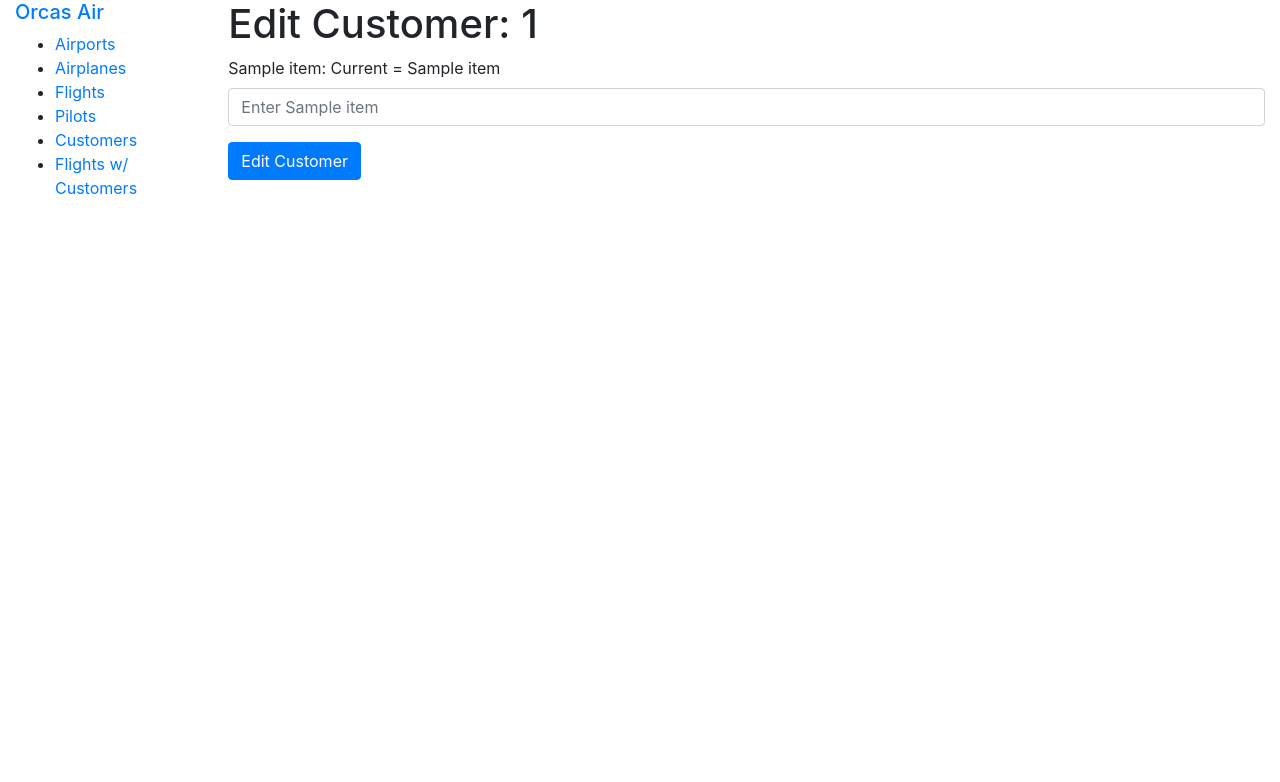
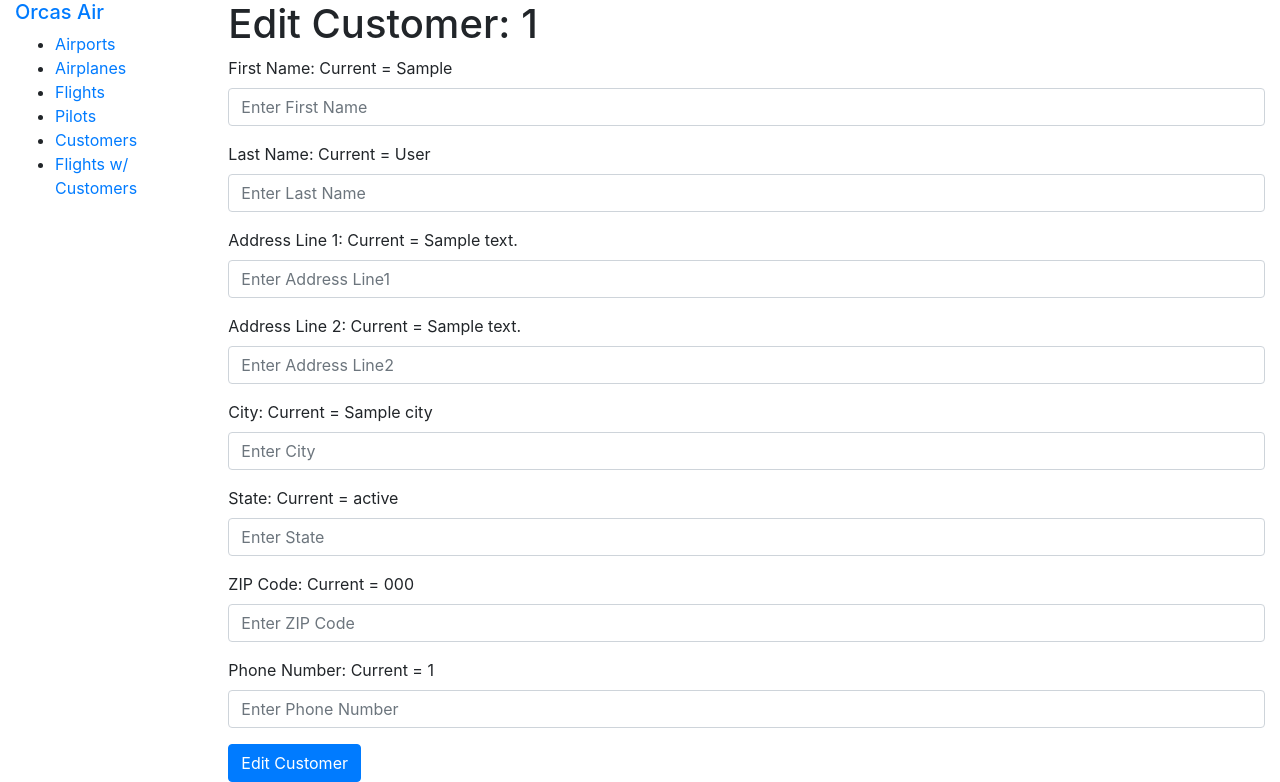
Before and after one commit to jodahoney/cs340_project, a Flask app: template project/templates/edit_customer.html in a window 1280 px wide. Shown: the part 56-838 px from the top of the page. Before the commit the page ends 250 px from the top, so only its background shows below. Run offline with Flask 2, Linux system fonts and the light colour scheme; the template is opened without the code that fills it: most values are stand-ins (such as "Sample title", 1, 10 or a date in 2020); some libraries are stand-ins or nearby versions.

Commit message:
Added req to forms corresponding to NOT NULL in db

```diff
--- a/project/templates/airports.html
+++ b/project/templates/airports.html
@@ -51,7 +51,7 @@
         {% for value in data[0] %}
             <div class="form-group">
                 <label for={{value}}>{{value}}</label>
-                <input type="text" class="form-control" id="{{value}}" name="{{value}}" placeholder="Enter {{value}}">
+                <input type="text" class="form-control" id="{{value}}" name="{{value}}" placeholder="Enter {{value}}" required>
             </div>
 
         {% endfor %}
--- a/project/templates/edit_airport.html
+++ b/project/templates/edit_airport.html
@@ -10,7 +10,7 @@
         {% if value != "AirportID" %}
         <div class="form-group">
             <label for={{value}}>{{value}}: Current = {{ data[0][value] }}</label>
-            <input type="text" class="form-control" id="{{value}}" name="{{value}}" placeholder="Enter {{value}}">
+            <input type="text" class="form-control" id="{{value}}" name="{{value}}" placeholder="Enter {{value}}" required>
         </div>
         {% endif %}
 
--- a/project/templates/edit_customer.html
+++ b/project/templates/edit_customer.html
@@ -6,16 +6,47 @@
 
 {% block content %}
 <form id="editCustomer" action="{{ url_for('edit_customer', id=data[0].CustomerID) }}" method="post">
-    {% for value in data[0] %}
-        {% if value != "CustomerID" %}
-        <div class="form-group">
-            <label for={{value}}>{{value}}: Current = {{ data[0][value] }}</label>
-            <input type="text" class="form-control" id="{{value}}" name="{{value}}" placeholder="Enter {{value}}">
-        </div>
-        {% endif %}
+  <div class="form-group">
+    <label for=FirstName> First Name: Current = {{ data[0].FirstName }} </label>
+    <input type="text" class="form-control" id="FirstName" name="FirstName" placeholder="Enter First Name" required>
+  </div>
 
-    {% endfor %}
+  <div class="form-group">
+    <label for=LastName> Last Name: Current = {{ data[0].LastName }} </label>
+    <input type="text" class="form-control" id="LastName" name="LastName" placeholder="Enter Last Name" required>
+  </div>
+
+  <div class="form-group">
+    <label for=AddressLine1> Address Line 1: Current = {{ data[0].AddressLine1 }} </label>
+    <input type="text" class="form-control" id="AddressLine1" name="AddressLine1" placeholder="Enter Address Line1" required>
+  </div>
+
+  <div class="form-group">
+    <label for=AddressLine2> Address Line 2: Current = {{ data[0].AddressLine2}} </label>
+    <input type="text" class="form-control" id="AddressLine2" name="AddressLine2" placeholder="Enter Address Line2">
+  </div>
+
+  <div class="form-group">
+    <label for=City> City: Current = {{ data[0].City }} </label>
+    <input type="text" class="form-control" id="City" name="City" placeholder="Enter City" required>
+  </div>
+
+  <div class="form-group">
+    <label for=State> State: Current = {{ data[0].State }} </label>
+    <input type="text" class="form-control" id="State" name="State" placeholder="Enter State" required>
+  </div>
+
+  <div class="form-group">
+    <label for=ZIP_Code> ZIP Code: Current = {{ data[0].ZIP_Code }} </label>
+    <input type="number" class="form-control" id="ZIP_Code" name="ZIP_Code" placeholder="Enter ZIP Code" required>
+  </div>
+
+  <div class="form-group">
+    <label for=PhoneNumber> Phone Number: Current = {{ data[0].PhoneNumber }} </label>
+    <input type="text" class="form-control" id="PhoneNumber" name="PhoneNumber" placeholder="Enter Phone Number" required>
+  </div>
 
   <input type="submit" name="Edit_Customer" value="Edit Customer" class="btn btn-primary">
 </form>
+
 {% endblock %}
--- a/project/templates/edit_pilot.html
+++ b/project/templates/edit_pilot.html
@@ -10,7 +10,7 @@
         {% if value != "PilotID" %}
         <div class="form-group">
             <label for={{value}}>{{value}}: Current = {{ data[0][value] }}</label>
-            <input type="text" class="form-control" id="{{value}}" name="{{value}}" placeholder="Enter {{value}}">
+            <input type="text" class="form-control" id="{{value}}" name="{{value}}" placeholder="Enter {{value}}" required>
         </div>
         {% endif %}
 
--- a/project/templates/pilots.html
+++ b/project/templates/pilots.html
@@ -55,17 +55,17 @@
     <form id="Add_Pilot" action="{{ url_for('pilots') }}" method="post">
       <div class="form-group">
         <label for=FirstName> First Name </label>
-        <input type="text" class="form-control" id="FirstName" name="FirstName" placeholder="Enter First Name">
+        <input type="text" class="form-control" id="FirstName" name="FirstName" placeholder="Enter First Name" required>
       </div>
 
       <div class="form-group">
         <label for=LastName> Last Name </label>
-        <input type="text" class="form-control" id="LastName" name="LastName" placeholder="Enter Last Name">
+        <input type="text" class="form-control" id="LastName" name="LastName" placeholder="Enter Last Name" required>
       </div>
 
       <div class="form-group">
         <label for=PhoneNumber> Phone Number </label>
-        <input type="text" class="form-control" id="PhoneNumber" name="PhoneNumber" placeholder="Enter Phone Number">
+        <input type="text" class="form-control" id="PhoneNumber" name="PhoneNumber" placeholder="Enter Phone Number" required>
       </div>
 
       <input type="submit" name="Add_Pilot" value="Add Pilot" class="btn btn-primary">
```
Also changed, not shown: project/templates/airplanes.html (+10 -10 lines), project/templates/customers.html (+16 -16 lines), project/templates/edit_airplane.html (+9 -9 lines).
